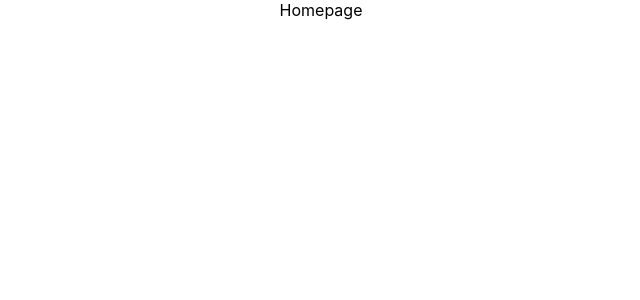
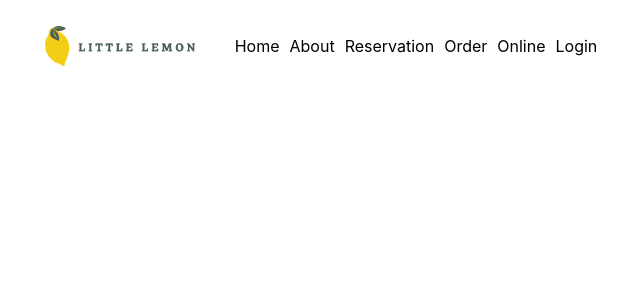
Before and after one commit to myothet/little-leamon, a React (Create React App) app in the folder little-lemon/: page / in a window 1280 px wide. Shown: the top 300 px of the page, without its empty margins (319-959 px from the left). Built offline with nearby package versions, Linux system fonts and the light colour scheme.

Commit message:
added meta data and components

```diff
--- a/little-lemon/public/index.html
+++ b/little-lemon/public/index.html
@@ -5,6 +5,10 @@
     <link rel="icon" href="%PUBLIC_URL%/favicon.ico" />
     <meta name="viewport" content="width=device-width, initial-scale=1" />
     <meta name="theme-color" content="#000000" />
+    <meta name="description" content="we can offer amazing Italian foods "/>
+    <meta name="og:title" content="Little Lemon Restaruant"/>
+    <meta name="og:description" content="Amazing  Italian Restaurant"/>
+    <meta name="og:image" content="./littlelemon.jpg"/>
     <meta
       name="description"
       content="Web site created using create-react-app"
--- a/little-lemon/src/App.css
+++ b/little-lemon/src/App.css
@@ -1,5 +1,33 @@
 .App {
   text-align: center;
+}
+nav ul{
+display:flex;
+list-style: none;
+margin-right:10px;
+position: relative;
+
+
+}
+nav{
+  display:flex;
+  align-items: center;
+  justify-content: center;
+  margin-left: 20px;
+  margin-top:20px;
+}
+nav ul li{
+
+  margin-right: 10px;
+}
+.main-button{
+
+  width:100px;
+  height:30px;
+  border-radius: 15px;
+  background-color: gold;
+  color:black;
+  font-family: Arial, Helvetica, sans-serif;
 }
 
 .App-logo {
--- a/little-lemon/src/App.js
+++ b/little-lemon/src/App.js
@@ -1,11 +1,36 @@
 
 import './App.css';
+import Header from "./Header"
+import Main from "./Main"
+import Footer from "./Footer"
+import UL from "./UL";
+import Nav from "./Nav";
+import littlelemon from "./asserts/littlelemon.jpg";
 
 function App() {
+
+  let items=["Home","About","Reservation","Order","Online","Login"];
   return (
-    <div className="App">
-      Homepage
-    </div>
+    <>
+      <Header>
+        <Nav>
+          <img src={littlelemon} alt="Description"  width="150px"  height="40px"/>
+          <UL items={items}/>
+
+        </Nav>
+      </Header>
+      <Main>
+
+
+      </Main>
+      <Footer>
+
+
+      </Footer>
+
+
+
+    </>
   );
 }
 
--- /dev/null
+++ b/little-lemon/src/Footer.js
@@ -0,0 +1,6 @@
+function Footer(props){
+
+
+    return(<footer>{props.children}</footer>);
+}
+export default Footer;
--- /dev/null
+++ b/little-lemon/src/Header.js
@@ -0,0 +1,6 @@
+
+export default function Header(props){
+
+
+    return(<header>{props.children}</header>);
+}
--- /dev/null
+++ b/little-lemon/src/Main.js
@@ -0,0 +1,5 @@
+function Main(props){
+
+    return(<main>{props.children}</main>)
+}
+export default Main;
--- /dev/null
+++ b/little-lemon/src/Nav.js
@@ -0,0 +1,6 @@
+function Nav({children}){
+
+
+    return (<nav>{children}</nav>);
+}
+export default Nav;
--- /dev/null
+++ b/little-lemon/src/UL.js
@@ -0,0 +1,11 @@
+function UL(props){
+
+
+    return(
+        <ul>
+            {props.items.map((item, index) => (
+                <li key={index}><a>{item}</a></li>
+            ))}
+        </ul>);
+}
+export default UL;
```
Also changed, not shown: little-lemon/src/Button.js (added, +7 -0 lines), little-lemon/public/littlelemon.jpg (added), little-lemon/src/asserts/littlelemon.jpg (added).
